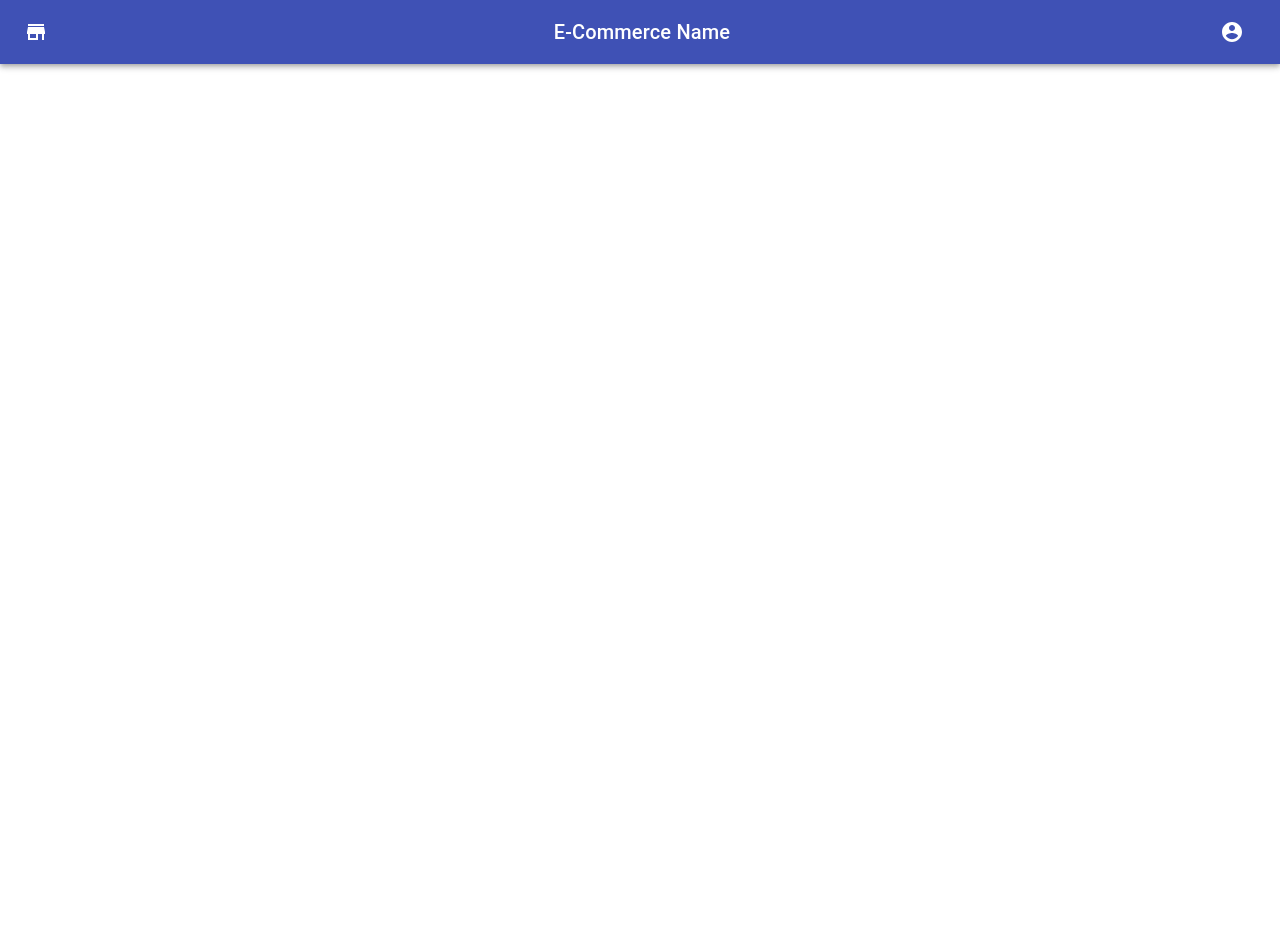
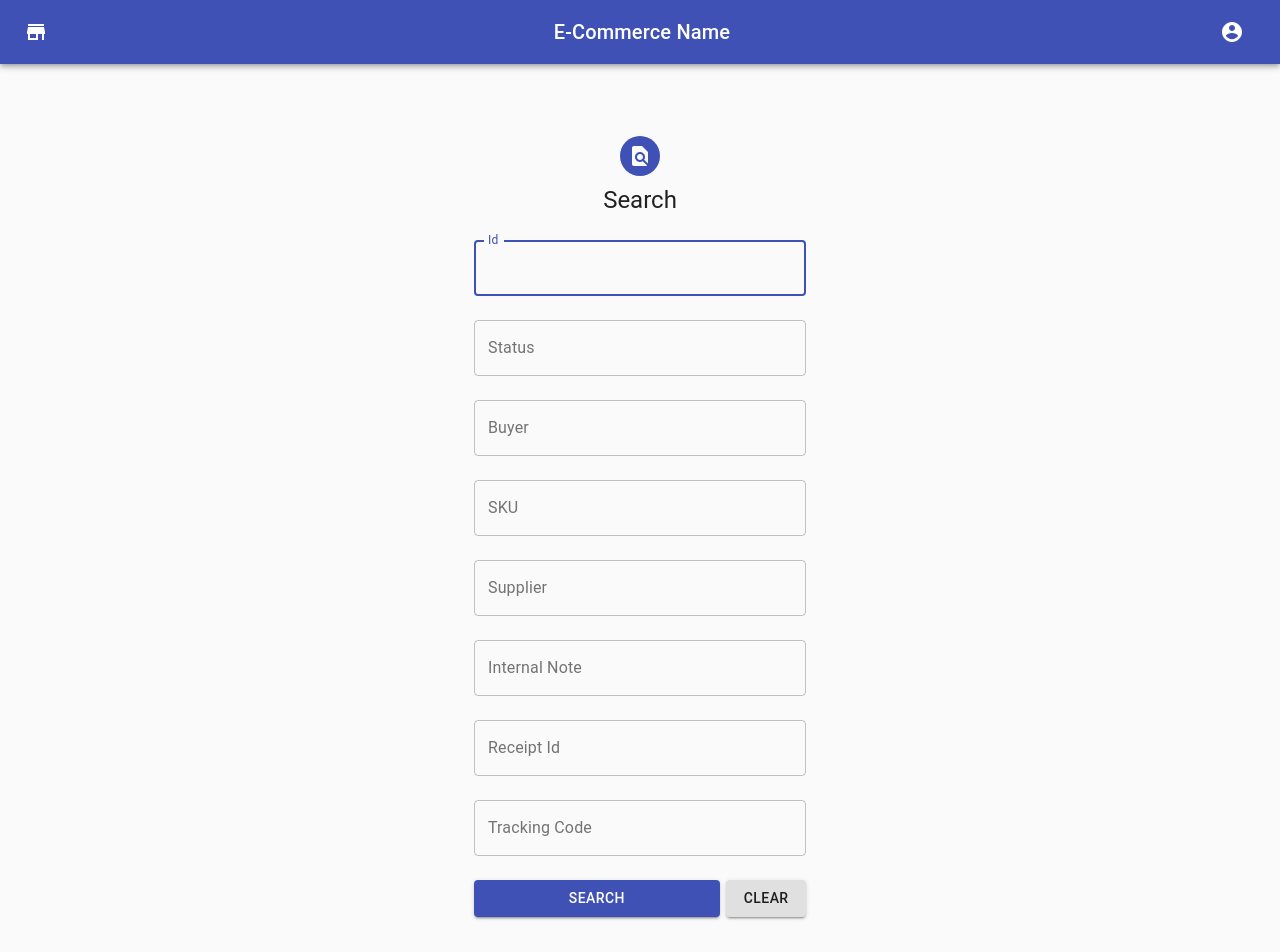
Before and after one commit to msymbolEJA/frontend-textile, a React (Create React App) app: page /search in a window 1280 px wide. Shown: the top 952 px of the page. Before the commit the page ends 800 px from the top, so only its background shows below. Built offline with nearby package versions, Linux system fonts and the light colour scheme; sample sign-in values are in the browser's storage.

Commit message:
add search page

```diff
--- /dev/null
+++ b/src/components/search/Search.js
@@ -0,0 +1,156 @@
+import React from "react";
+import Avatar from "@material-ui/core/Avatar";
+import Button from "@material-ui/core/Button";
+import CssBaseline from "@material-ui/core/CssBaseline";
+import TextField from "@material-ui/core/TextField";
+import Container from "@material-ui/core/Container";
+import Typography from "@material-ui/core/Typography";
+import { makeStyles } from "@material-ui/core/styles";
+import FindInPageIcon from '@material-ui/icons/FindInPage';
+// Post Data
+//import { postData } from "../../helper/PostData";
+
+const useStyles = makeStyles((theme) => ({
+    paper: {
+        margin: theme.spacing(8, 4),
+        display: "flex",
+        flexDirection: "column",
+        alignItems: "center"
+    },
+    avatar: {
+        margin: theme.spacing(1),
+        backgroundColor: theme.palette.primary.main
+    },
+    form: {
+        width: "100%", // Fix IE 11 issue.
+        marginTop: theme.spacing(1)
+    },
+    btnGroup: {
+        display: 'flex',
+        justifyContent: 'space-between',
+        margin: theme.spacing(2, 0, 2),
+    },
+    searchBtn: {
+        width: '74%',
+    },
+    clearBtn: {
+        width: '24%',
+    },
+}));
+
+export default function Register() {
+    const classes = useStyles();
+
+
+    return (
+        <Container component="main" maxWidth="xs">
+            <CssBaseline />
+            <div className={classes.paper}>
+                <Avatar className={classes.avatar}>
+                    <FindInPageIcon />
+                </Avatar>
+                <Typography component="h1" variant="h5">
+                    Search
+                </Typography>
+                <form className={classes.form}>
+                    <TextField
+                        variant="outlined"
+                        margin="normal"
+                        fullWidth
+                        id="username"
+                        label="Id"
+                        type="text"
+                        name="id"
+                        autoComplete="id"
+                        autoFocus
+                    />
+                    {/* TODO : Option */}
+                    <TextField
+                        variant="outlined"
+                        margin="normal"
+                        fullWidth
+                        id="status"
+                        label="Status"
+                        type="text"
+                        name="status"
+                        autoComplete="status"
+                    />
+                    <TextField
+                        variant="outlined"
+                        margin="normal"
+                        fullWidth
+                        id="buyer"
+                        label="Buyer"
+                        type="text"
+                        name="buyer"
+                        autoComplete="buyer"
+                    />
+                    <TextField
+                        variant="outlined"
+                        margin="normal"
+                        fullWidth
+                        id="sku"
+                        label="SKU"
+                        type="text"
+                        name="sku"
+                        autoComplete="sku"
+                    />
+                    <TextField
+                        variant="outlined"
+                        margin="normal"
+                        fullWidth
+                        name="supplier"
+                        label="Supplier"
+                        type="text"
+                        id="supplier"
+                    />
+                    <TextField
+                        variant="outlined"
+                        margin="normal"
+                        fullWidth
+                        name="internal_note"
+                        label="Internal Note"
+                        type="text"
+                        id="internal_note"
+                    />
+                    <TextField
+                        variant="outlined"
+                        margin="normal"
+                        fullWidth
+                        name="receipt_id"
+                        label="Receipt Id"
+                        type="nmuber"
+                        id="receipt_id"
+                    />
+                    <TextField
+                        variant="outlined"
+                        margin="normal"
+                        fullWidth
+                        name="tracking_code"
+                        label="Tracking Code"
+                        type="text"
+                        id="tracking_code"
+                    />
+                    <div className={classes.btnGroup}>
+                        <Button
+                            type="submit"
+                            variant="contained"
+                            color="primary"
+                            className={classes.searchBtn}
+                        >
+                            Search
+                        </Button>
+                        <Button
+                            type="submit"
+                            variant="contained"
+                            color="default"
+                            className={classes.clearBtn}
+                        >
+                            Clear
+                    </Button>
+                    </div>
+                </form>
+            </div>
+        </Container>
+    );
+}
--- a/src/router/Router.js
+++ b/src/router/Router.js
@@ -12,6 +12,7 @@ import OrderPrep from "../components/orders/orderprep/OrderPrep"
 import ForgetPassword from "../components/forgetpassword/ForgetPassword"
 import ResetPassword from "../components/forgetpassword/ResetPassword"
 import AllOrdersTable from '../components/orders/allorders/AllOrdersTable'
+import Search from '../components/search/Search';
 // Private Router
 import PrivateRouter from './PrivateRouter';
 import EditableCell from '../components/editablecell/EditableCell'
@@ -41,6 +42,7 @@ const DefaultContainer = () => (
     <PrivateRouter exact path="/due-date" component={DueDate} />
     <PrivateRouter exact path="/order-prep" component={OrderPrep} />
     <PrivateRouter exact path="/edit-cell" component={EditableCell} />
+    <PrivateRouter exact path="/search" component={Search} />
   </div>
 );
 
```
